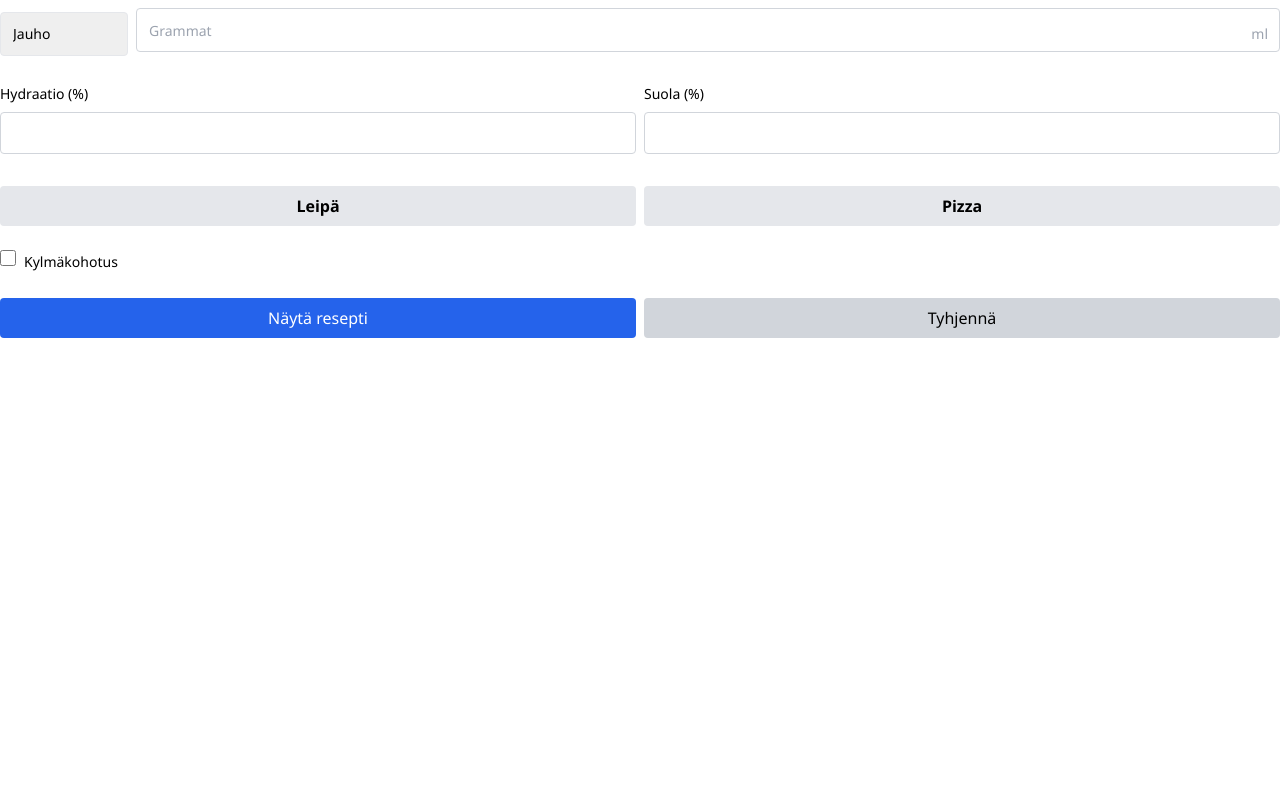
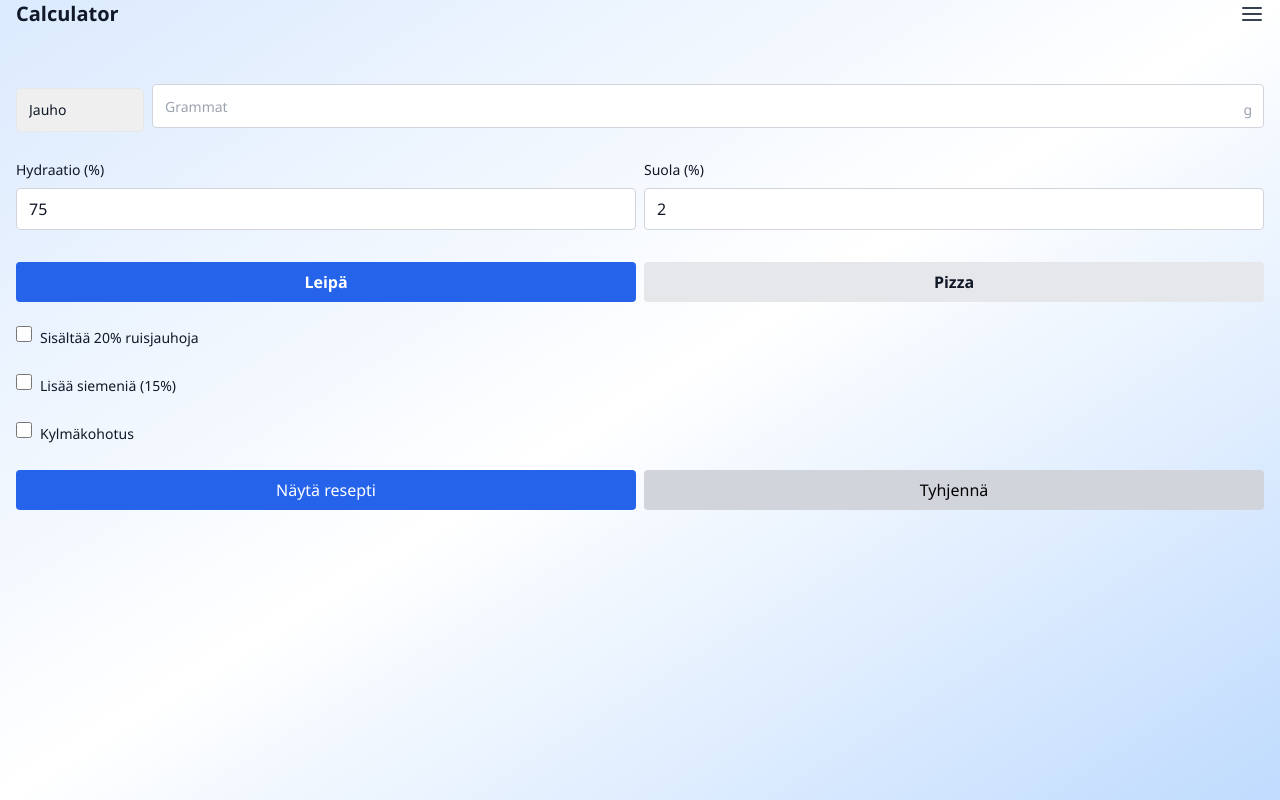
Before and after one commit to VilleJLehtola/Dough-calculator, a React (Vite) app: page / in a window 1280 px wide. Built offline with nearby package versions, Linux system fonts and the light colour scheme; no server answers.

Commit message:
Update App.jsx

```diff
--- a/src/App.jsx
+++ b/src/App.jsx
@@ -1,192 +1,260 @@
-import React from 'react';
-import { useTranslation } from 'react-i18next';
+// src/App.jsx
+import React, { useState, useEffect } from 'react';
+import {
+  BrowserRouter as Router,
+  Routes,
+  Route,
+  useLocation,
+  useNavigate,
+} from 'react-router-dom';
+import { AnimatePresence } from 'framer-motion';
+import { supabase } from '@/supabaseClient';
 
-export default function CalculatorForm({
-  inputGrams,
-  setInputGrams,
-  inputType,
-  setInputType,
-  hydration,
-  setHydration,
-  saltPct,
-  setSaltPct,
-  mode,
-  setMode,
-  useOil,
-  setUseOil,
-  coldFermentation,
-  setColdFermentation,
-  useRye,
-  setUseRye,
-  useSeeds,
-  setUseSeeds,
-  showRecipe,
-  setShowRecipe,
-  resetAll
-}) {
-  const { t } = useTranslation();
+import Layout from '@/components/Layout';
+import AuthForm from '@/components/AuthForm';
+import ForgotPasswordForm from '@/components/ForgotPasswordForm';
+import ResetPassword from '@/components/ResetPassword';
+import CalculatorForm from '@/components/CalculatorForm';
+import ResultDisplay from '@/components/ResultDisplay';
+import RecipeView from '@/components/RecipeView';
+import FavoritesList from '@/components/FavoritesList';
+import RecipesPage from '@/components/RecipesPage';
+import AdminRecipeEditor from '@/components/AdminRecipeEditor';
+import RecipeViewPage from '@/components/RecipeViewPage';
+import SharedFavoritePage from '@/components/SharedFavoritePage';
+import AdminDashboard from '@/components/AdminDashboard';
+import EditRecipePage from '@/components/EditRecipePage';
+
+function AppContent() {
+  const [user, setUser] = useState(null);
+  const [isAdmin, setIsAdmin] = useState(false);
+  const [activeView, setActiveView] = useState('calculator');
+
+  const [inputGrams, setInputGrams] = useState('');
+  const [inputType, setInputType] = useState('jauho');
+  const [hydration, setHydration] = useState(75);
+  const [saltPct, setSaltPct] = useState(2);
+  const [mode, setMode] = useState('leipa');
+  const [useOil, setUseOil] = useState(false);
+  const [coldFermentation, setColdFermentation] = useState(false);
+  const [useRye, setUseRye] = useState(false);
+  const [useSeeds, setUseSeeds] = useState(false);
+  const [showRecipe, setShowRecipe] = useState(false);
+  const [foldsDone, setFoldsDone] = useState(0);
+  const [favName, setFavName] = useState('');
+  const [message, setMessage] = useState('');
+
+  const location = useLocation();
+  const navigate = useNavigate();
+
+  useEffect(() => {
+    const theme = localStorage.getItem('theme');
+    if (theme === 'dark') {
+      document.documentElement.classList.add('dark');
+    } else {
+      document.documentElement.classList.remove('dark');
+    }
+  }, []);
+
+  useEffect(() => {
+    async function loadSession() {
+      const { data: { session } } = await supabase.auth.getSession();
+      if (session?.user) {
+        setUser(session.user);
+        const { data: userData } = await supabase
+          .from('users')
+          .select('role')
+          .eq('id', session.user.id)
+          .single();
+        setIsAdmin(userData?.role === 'admin');
+      }
+    }
+
+    loadSession();
+
+    const { data: { subscription } } = supabase.auth.onAuthStateChange((_event, session) => {
+      if (session?.user) {
+        setUser(session.user);
+        supabase
+          .from('users')
+          .select('role')
+          .eq('id', session.user.id)
+          .single()
+          .then(({ data }) => {
+            setIsAdmin(data?.role === 'admin');
+          });
+      } else {
+        setUser(null);
+        setIsAdmin(false);
+        setActiveView('calculator');
+      }
+    });
+
+    return () => subscription.unsubscribe();
+  }, []);
+
+  const logout = async () => {
+    await supabase.auth.signOut();
+    localStorage.clear();
+    sessionStorage.clear();
+    indexedDB.deleteDatabase('supabase-auth-cache');
+    setUser(null);
+    setIsAdmin(false);
+    setActiveView('calculator');
+    navigate('/');
+  };
+
+  const calculate = () => {
+    const grams = parseFloat(inputGrams);
+    if (isNaN(grams) || grams <= 0) return null;
+
+    const h = hydration / 100;
+    const s = saltPct / 100;
+    let jauho, vesi;
+
+    if (inputType === 'jauho') {
+      jauho = grams;
+      vesi = h * jauho;
+    } else {
+      vesi = grams;
+      jauho = vesi / h;
+    }
+
+    const suola = jauho * s;
+    const juuri = jauho * 0.2;
+    const oljy = mode === 'pizza' && useOil ? jauho * 0.03 : 0;
+    const seeds = useSeeds ? jauho * 0.15 : 0;
+    const yhteensa = jauho + vesi + suola + juuri + oljy + seeds;
+
+    const jauhotyypit =
+      mode === 'pizza'
+        ? { '00-jauho': jauho * (1000 / 1070), puolikarkea: jauho * (70 / 1070) }
+        : useRye
+        ? { ruis: jauho * 0.2, puolikarkea: jauho * 0.8 }
+        : { puolikarkea: jauho * (500 / 620), täysjyvä: jauho * (120 / 620) };
+
+    return { jauho, vesi, suola, juuri, öljy: oljy, yhteensa, jauhotyypit, siemenet: seeds };
+  };
+
+  const result = calculate();
 
   return (
-    <div className="space-y-4">
-      {/* Type + Input */}
-      <div className="flex flex-col sm:flex-row sm:items-center gap-2">
-        {/* Dropdown */}
-        <div className="sm:w-32 w-full">
-          <select
-            value={inputType}
-            onChange={(e) => setInputType(e.target.value)}
-            title={t("Input type tooltip")}
-            className="w-full border rounded px-3 h-[44px] text-sm appearance-none dark:bg-gray-800 dark:text-white"
-          >
-            <option value="jauho">{t("Flour")}</option>
-            <option value="vesi">{t("Water")}</option>
-          </select>
-        </div>
-
-        {/* Input with unit */}
-        <div className="flex-1 relative">
-          <input
-            type="number"
-            placeholder={t("Grams")}
-            value={inputGrams}
-            onChange={(e) => setInputGrams(e.target.value)}
-            title={t("Input amount tooltip")}
-            className="w-full border rounded px-3 h-[44px] pr-10 text-sm dark:bg-gray-800 dark:text-white dark:placeholder-gray-400"
+    <div className="transition-colors duration-500 min-h-screen bg-gradient-to-br from-blue-100 via-white to-blue-200 dark:from-gray-900 dark:via-gray-800 dark:to-gray-900 text-gray-900 dark:text-gray-100">
+      <AnimatePresence mode="wait">
+        <Routes location={location} key={location.pathname}>
+          <Route
+            path="/"
+            element={
+              <Layout user={user} activeView={activeView} setActiveView={setActiveView} logout={logout}>
+                {activeView === 'auth' && <AuthForm setUser={setUser} setActiveView={setActiveView} />}
+                {activeView === 'forgot-password' && <ForgotPasswordForm setActiveView={setActiveView} />}
+                {activeView === 'reset-password' && <ResetPassword setActiveView={setActiveView} />}
+                {activeView === 'calculator' && (
+                  <>
+                    <CalculatorForm
+                      inputGrams={inputGrams}
+                      setInputGrams={setInputGrams}
+                      inputType={inputType}
+                      setInputType={setInputType}
+                      hydration={hydration}
+                      setHydration={setHydration}
+                      saltPct={saltPct}
+                      setSaltPct={setSaltPct}
+                      mode={mode}
+                      setMode={setMode}
+                      useOil={useOil}
+                      setUseOil={setUseOil}
+                      coldFermentation={coldFermentation}
+                      setColdFermentation={setColdFermentation}
+                      useRye={useRye}
+                      setUseRye={setUseRye}
+                      useSeeds={useSeeds}
+                      setUseSeeds={setUseSeeds}
+                      showRecipe={showRecipe}
+                      setShowRecipe={setShowRecipe}
+                      resetAll={() => {
+                        setInputGrams('');
+                        setInputType('jauho');
+                        setHydration(75);
+                        setSaltPct(2);
+                        setMode('leipa');
+                        setUseOil(false);
+                        setColdFermentation(false);
+                        setUseRye(false);
+                        setUseSeeds(false);
+                        setShowRecipe(false);
+                        setFoldsDone(0);
+                        setFavName('');
+                        setMessage('');
+                      }}
+                    />
+                    {result && <ResultDisplay result={result} />}
+                    {showRecipe && result && (
+                      <RecipeView
+                        doughType={mode}
+                        useSeeds={useSeeds}
+                        coldFermentation={coldFermentation}
+                        foldsDone={foldsDone}
+                        setFoldsDone={setFoldsDone}
+                        useOil={useOil}
+                      />
+                    )}
+                  </>
+                )}
+                {activeView === 'favorites' && (
+                  <FavoritesList user={user} onLoadFavorite={() => setActiveView('calculator')} />
+                )}
+                {activeView === 'recipes' && (
+                  <RecipesPage user={user} isAdmin={isAdmin} />
+                )}
+                {isAdmin && activeView === 'admin' && (
+                  <AdminRecipeEditor user={user} />
+                )}
+              </Layout>
+            }
           />
-          <span className="absolute right-3 top-1/2 transform -translate-y-1/2 text-gray-400 text-sm pointer-events-none">
-            {inputType === 'jauho' ? 'g' : 'ml'}
-          </span>
-        </div>
-      </div>
-
-      {/* Hydration + Salt */}
-      <div className="flex space-x-2">
-        <div className="flex-1">
-          <label className="block text-sm dark:text-gray-200">{t("Hydration")} (%)</label>
-          <input
-            type="number"
-            value={hydration}
-            onChange={(e) => setHydration(e.target.value)}
-            className="w-full border rounded px-3 py-2 dark:bg-gray-800 dark:text-white dark:placeholder-gray-400"
-            title={t("Hydration tooltip")}
+          <Route
+            path="/recipe/:id"
+            element={
+              <Layout user={user} activeView="recipe" setActiveView={setActiveView} logout={logout}>
+                <RecipeViewPage user={user} />
+              </Layout>
+            }
           />
-        </div>
-        <div className="flex-1">
-          <label className="block text-sm dark:text-gray-200">{t("Salt")} (%)</label>
-          <input
-            type="number"
-            value={saltPct}
-            onChange={(e) => setSaltPct(e.target.value)}
-            className="w-full border rounded px-3 py-2 dark:bg-gray-800 dark:text-white dark:placeholder-gray-400"
-            title={t("Salt tooltip")}
+          <Route
+            path="/admin-dashboard"
+            element={
+              <Layout user={user} activeView="admin-dashboard" setActiveView={setActiveView} logout={logout}>
+                <AdminDashboard user={user} />
+              </Layout>
+            }
           />
-        </div>
-      </div>
-
-      {/* Mode switch */}
-      <div className="flex space-x-2">
-        <button
-          type="button"
-          onClick={() => setMode('leipa')}
-          className={`flex-1 px-4 py-2 rounded font-semibold ${
-            mode === 'leipa'
-              ? 'bg-blue-600 text-white'
-              : 'bg-gray-200 dark:bg-gray-600 dark:text-white'
-          }`}
-        >
-          {t("Bread")}
-        </button>
-        <button
-          type="button"
-          onClick={() => setMode('pizza')}
-          className={`flex-1 px-4 py-2 rounded font-semibold ${
-            mode === 'pizza'
-              ? 'bg-blue-600 text-white'
-              : 'bg-gray-200 dark:bg-gray-600 dark:text-white'
-          }`}
-        >
-          {t("Pizza")}
-        </button>
-      </div>
-
-      {/* Options - checkboxes */}
-      <div className="space-y-2">
-        {mode === 'leipa' && (
-          <div className="flex items-center gap-2">
-            <input
-              type="checkbox"
-              id="rye"
-              checked={useRye}
-              onChange={() => setUseRye(!useRye)}
-              className="h-4 w-4"
-            />
-            <label htmlFor="rye" className="text-sm dark:text-gray-200">
-              {t("Include Rye Flour")}
-            </label>
-          </div>
-        )}
-
-        {mode === 'leipa' && (
-          <div className="flex items-center gap-2">
-            <input
-              type="checkbox"
-              id="seeds"
-              checked={useSeeds}
-              onChange={() => setUseSeeds(!useSeeds)}
-              className="h-4 w-4"
-            />
-            <label htmlFor="seeds" className="text-sm dark:text-gray-200">
-              {t("Include Seeds")}
-            </label>
-          </div>
-        )}
-
-        <div className="flex items-center gap-2">
-          <input
-            type="checkbox"
-            id="cold"
-            checked={coldFermentation}
-            onChange={() => setColdFermentation(!coldFermentation)}
-            className="h-4 w-4"
+          <Route
+            path="/edit-recipe/:id"
+            element={
+              <Layout user={user} activeView="edit-recipe" setActiveView={setActiveView} logout={logout}>
+                <EditRecipePage user={user} />
+              </Layout>
+            }
           />
-          <label htmlFor="cold" className="text-sm dark:text-gray-200">
-            {t("Cold Fermentation")}
-          </label>
-        </div>
-
-        {mode === 'pizza' && (
-          <div className="flex items-center gap-2">
-            <input
-              type="checkbox"
-              id="oil"
-              checked={useOil}
-              onChange={() => setUseOil(!useOil)}
-              className="h-4 w-4"
-            />
-            <label htmlFor="oil" className="text-sm dark:text-gray-200">
-              {t("Include Oil")}
-            </label>
-          </div>
-        )}
-      </div>
-
-      {/* Buttons */}
-      <div className="flex space-x-2">
-        <button
-          type="button"
-          onClick={() => setShowRecipe(true)} // ✅ Correct toggle for result + recipe
-          className="flex-1 bg-blue-600 text-white py-2 rounded hover:bg-blue-700"
-        >
-          {t("Show Recipe")}
-        </button>
-        <button
-          type="button"
-          onClick={resetAll}
-          className="flex-1 bg-gray-300 text-black dark:bg-gray-500 dark:text-white py-2 rounded hover:bg-gray-400"
-        >
-          {t("Clear")}
-        </button>
-      </div>
+          <Route
+            path="/:userId/:favoriteName"
+            element={
+              <Layout user={user} activeView="shared" setActiveView={setActiveView} logout={logout}>
+                <SharedFavoritePage />
+              </Layout>
+            }
+          />
+        </Routes>
+      </AnimatePresence>
     </div>
   );
 }
+
+export default function App() {
+  return (
+    <Router>
+      <AppContent />
+    </Router>
+  );
+}
```
